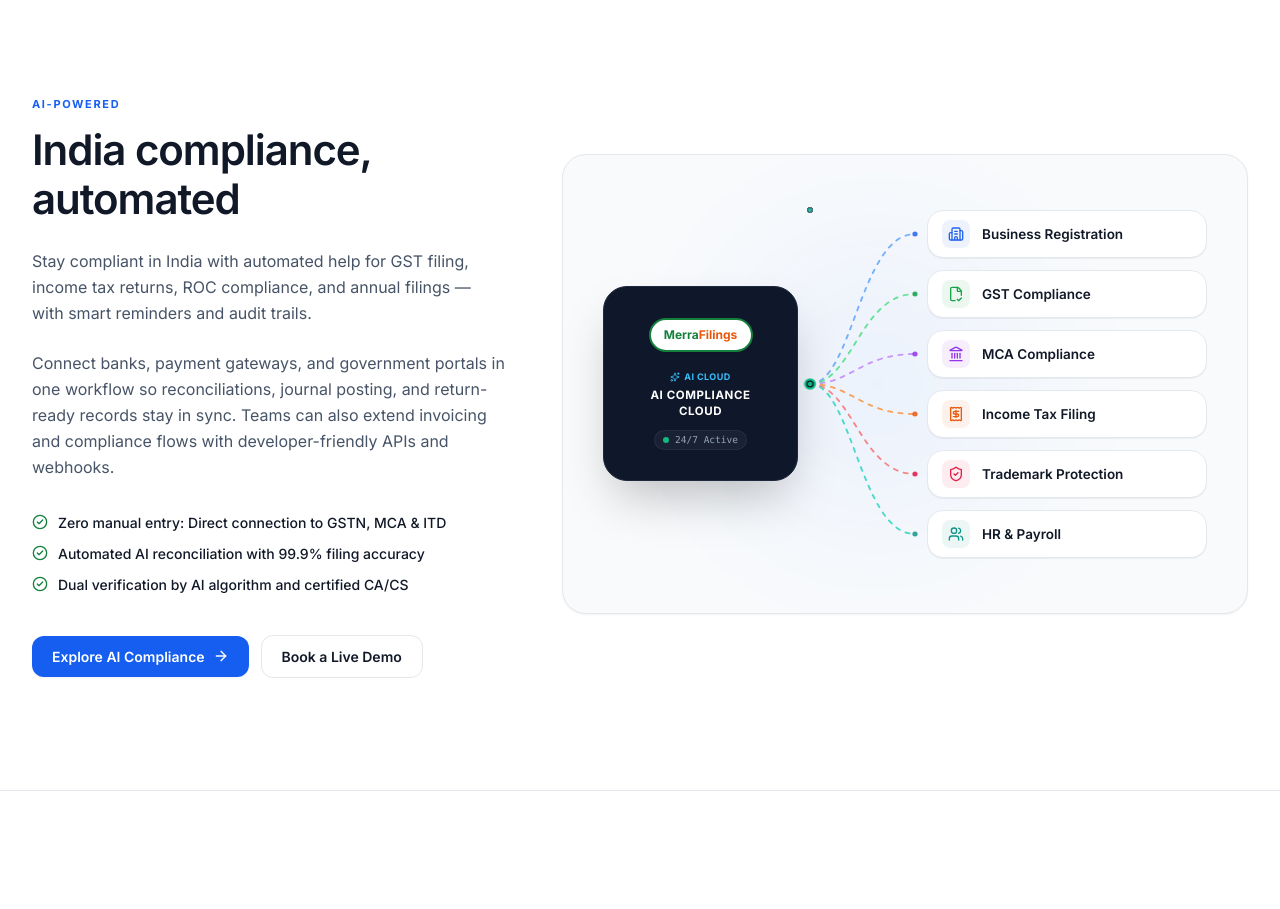
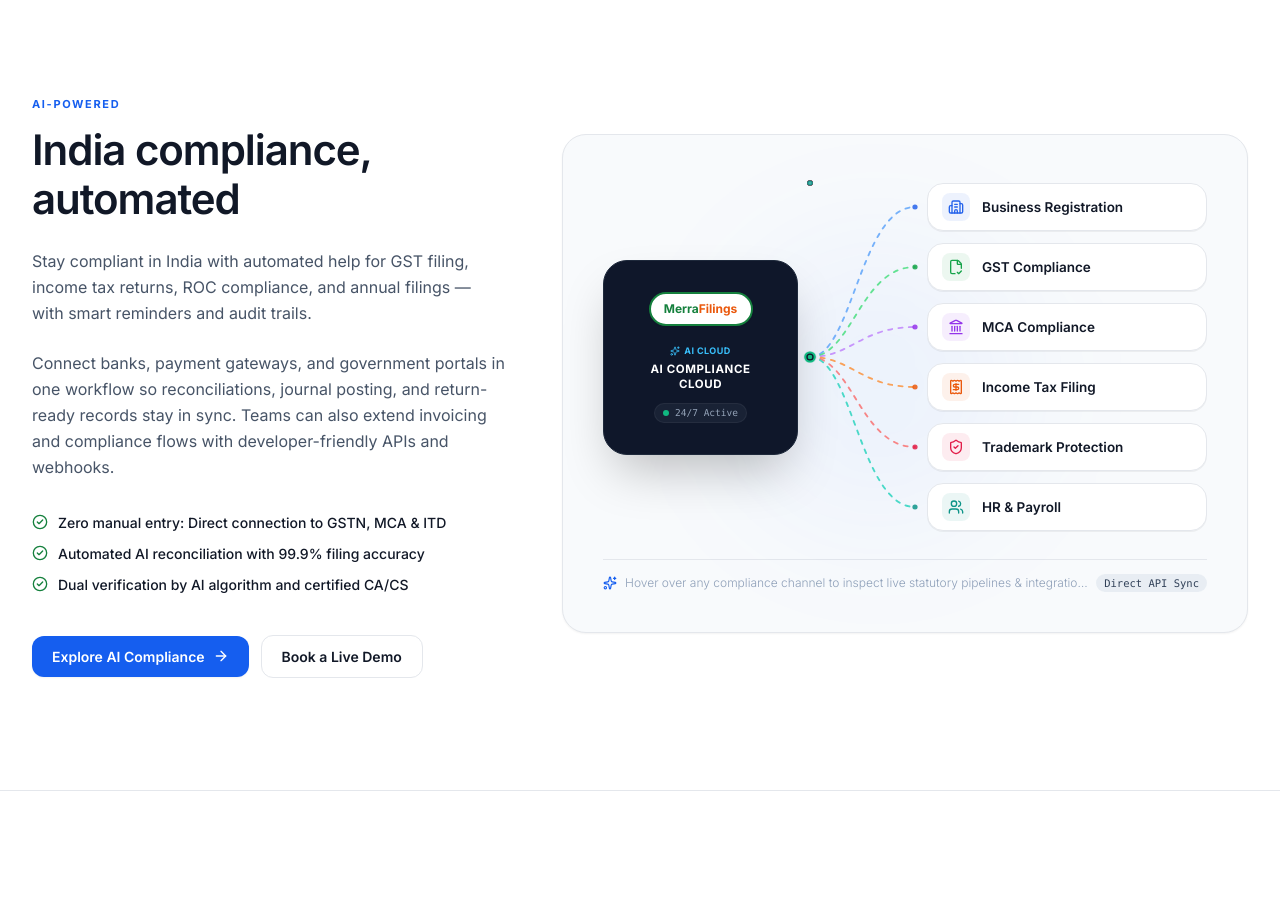
Before and after one commit to MohammedThalhaA/Merrafilings, a Next.js app: page / in a window 1280 px wide. Shown: the part 900-1809 px from the top of the page. Built offline with nearby package versions, Linux system fonts and the light colour scheme.

Commit message:
fix(compliance-cloud): prevent live intelligence bar from overflowing container

```diff
--- a/src/components/AIComplianceCloud.tsx
+++ b/src/components/AIComplianceCloud.tsx
@@ -141,11 +141,11 @@
 
           {/* Right Column: AI Compliance Cloud Interactive Diagram (Matching Screenshot 2) */}
           <div className="lg:col-span-7">
-            <div className="relative bg-[#F8FAFC] rounded-3xl border border-[#E4E7EC] p-6 sm:p-8 md:p-10 shadow-xs overflow-hidden min-h-[460px] flex items-center">
+            <div className="relative bg-[#F8FAFC] rounded-3xl border border-[#E4E7EC] p-6 sm:p-8 md:p-10 shadow-xs overflow-hidden min-h-[480px] flex flex-col justify-between">
               {/* Radial gradient background flair */}
               <div className="absolute top-1/2 left-1/4 -translate-y-1/2 w-72 h-72 bg-[#155EEF]/5 rounded-full blur-3xl pointer-events-none" />
 
-              <div className="relative w-full flex flex-col md:flex-row items-center justify-between gap-6 md:gap-3 py-2">
+              <div className="relative w-full flex flex-col md:flex-row items-center justify-between gap-6 md:gap-3 py-2 my-auto">
 
                 {/* Center Hub: Dark box "MerraFilings AI COMPLIANCE CLOUD" */}
                 <div className="flex flex-col items-center justify-center shrink-0">
@@ -290,15 +290,22 @@
                         key={node.id}
                         onMouseEnter={() => setActiveNode(i)}
                         onMouseLeave={() => setActiveNode(null)}
-                        className={`relative h-[48px] bg-white rounded-2xl border px-3.5 flex items-center justify-between transition-all duration-200 cursor-pointer shadow-2xs ${
+                        className={`relative h-[48px] bg-white rounded-2xl border px-3.5 flex items-center justify-between transition-all duration-200 cursor-pointer shadow-2xs group ${
                           isActive
-                            ? "border-[#155EEF] shadow-md -translate-x-1"
+                            ? "shadow-md -translate-x-1.5"
                             : "border-[#E4E7EC] hover:border-[#CBD5E1]"
                         }`}
+                        style={{
+                          borderColor: isActive ? node.color : undefined,
+                          boxShadow: isActive ? `0 6px 16px -2px ${node.color}25` : undefined,
+                          backgroundColor: isActive ? `${node.color}06` : '#FFFFFF',
+                        }}
                       >
                         <div className="flex items-center gap-3 min-w-0">
                           <div
-                            className="w-7 h-7 rounded-lg flex items-center justify-center shrink-0 transition-transform group-hover:scale-105"
+                            className={`w-7 h-7 rounded-lg flex items-center justify-center shrink-0 transition-transform duration-200 ${
+                              isActive ? "scale-110" : "group-hover:scale-105"
+                            }`}
                             style={{
                               backgroundColor: `${node.color}15`,
                               color: node.color,
@@ -307,24 +314,53 @@
                             <Icon className="w-4 h-4" />
                           </div>
                           <div className="min-w-0 flex-1">
-                            <span className="block text-[13.5px] font-semibold text-[#111827] truncate">
+                            <span
+                              className="block text-[13.5px] font-semibold truncate transition-colors duration-200"
+                              style={{ color: isActive ? node.color : '#111827' }}
+                            >
                               {node.title}
                             </span>
                           </div>
                         </div>
 
-                        {/* Interactive Tooltip on hover */}
-                        {isActive && (
-                          <div className="absolute top-full left-0 right-0 mt-1 z-20 bg-[#111827] text-white rounded-lg p-2 text-[11px] shadow-lg animate-in fade-in duration-150">
-                            <p className="font-semibold text-[#38BDF8]">{node.tag}</p>
-                            <p className="text-[#E2E8F0] mt-0.5">{node.detail}</p>
-                          </div>
-                        )}
+                        {/* Subtle Active Indicator Arrow in Matching Color */}
+                        <div className="flex items-center gap-1 shrink-0">
+                          <ArrowRight
+                            className={`w-3.5 h-3.5 transition-all duration-200 ${
+                              isActive ? "opacity-100 translate-x-0" : "opacity-0 -translate-x-1"
+                            }`}
+                            style={{ color: node.color }}
+                          />
+                        </div>
                       </div>
                     );
                   })}
                 </div>
 
+              </div>
+
+              {/* Bottom Live Stream Intelligence Bar */}
+              <div className="w-full shrink-0 mt-5 pt-3.5 border-t border-[#E4E7EC] flex flex-col sm:flex-row sm:items-center justify-between gap-2 text-xs">
+                {activeNode !== null ? (
+                  <div className="flex items-center gap-2 min-w-0 sm:flex-1 animate-in fade-in duration-150">
+                    <span
+                      className="w-2 h-2 rounded-full animate-pulse shrink-0"
+                      style={{ backgroundColor: nodes[activeNode].color }}
+                    />
+                    <span className="font-semibold text-[#111827] shrink-0">{nodes[activeNode].title}:</span>
+                    <span className="text-slate-600 font-light truncate min-w-0">{nodes[activeNode].detail}</span>
+                  </div>
+                ) : (
+                  <div className="flex items-center gap-2 text-slate-400 font-light min-w-0 sm:flex-1">
+                    <Sparkles className="w-3.5 h-3.5 text-[#155EEF] shrink-0" />
+                    <span className="truncate">Hover over any compliance channel to inspect live statutory pipelines &amp; integrations</span>
+                  </div>
+                )}
+                <div className="shrink-0 flex items-center gap-2 self-start sm:self-auto">
+                  <span className="text-[10.5px] font-mono px-2 py-0.5 rounded-full bg-slate-200/70 text-slate-700">
+                    {activeNode !== null ? nodes[activeNode].tag : "Direct API Sync"}
+                  </span>
+                </div>
               </div>
             </div>
           </div>
```
